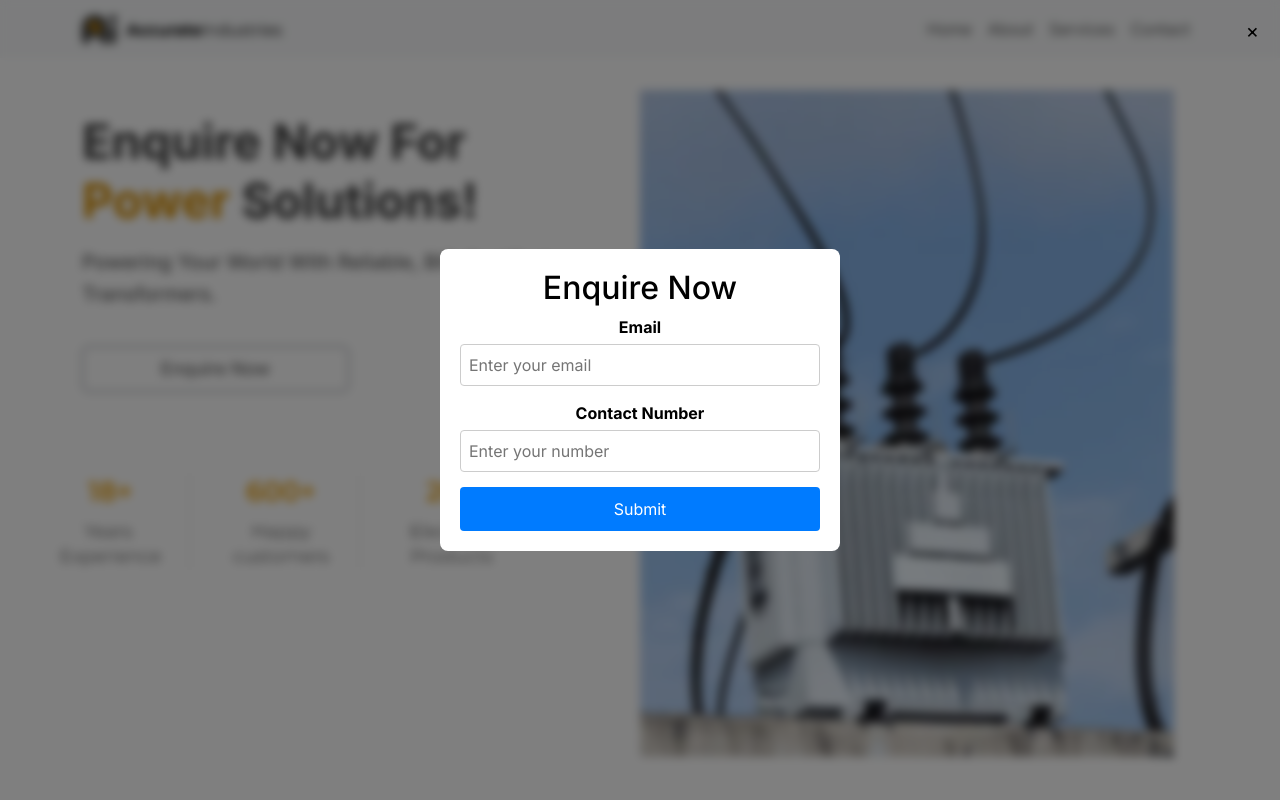
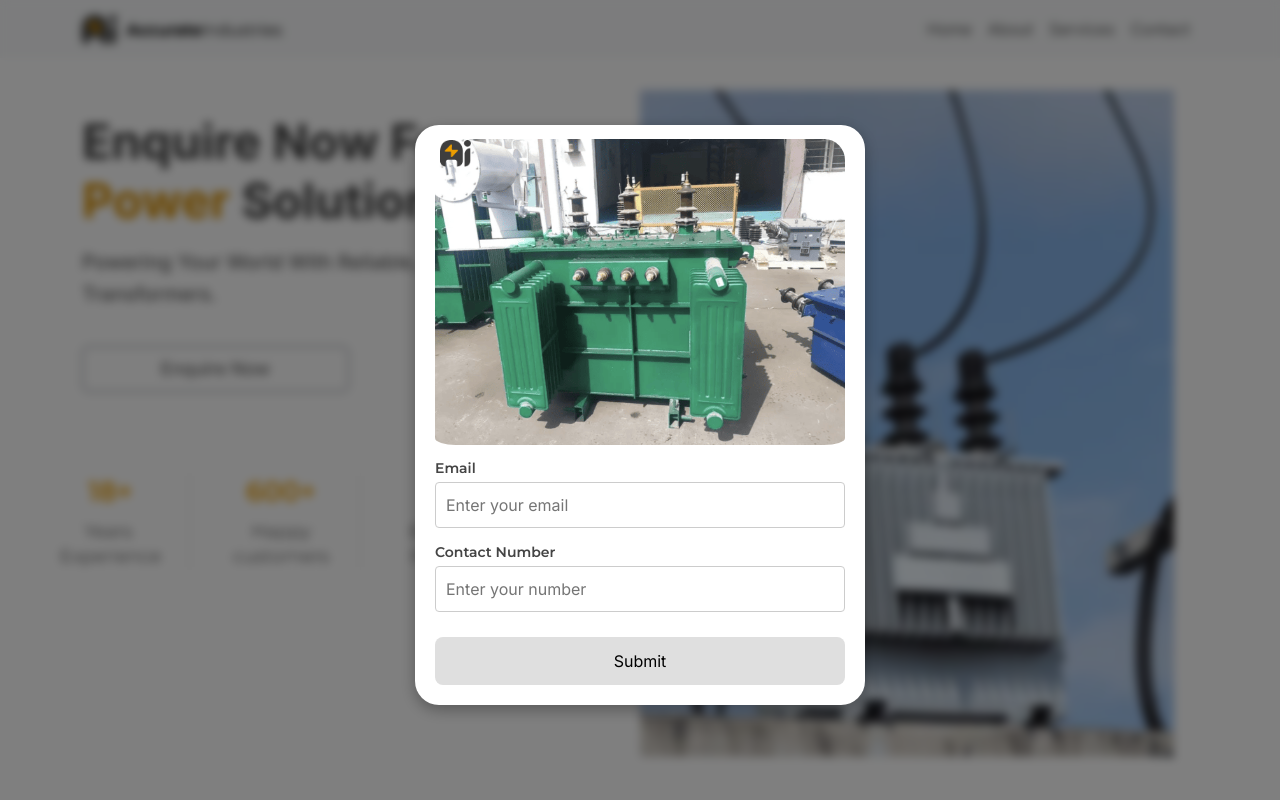
Before and after one commit to nshkarshpandey/Industry_Next, a Next.js app in the folder your-next-app/: page / in a window 1280 px wide. Shown: the top 800 px of the page. Built offline with nearby package versions, Linux system fonts and the light colour scheme.

Commit message:
Popup push

```diff
--- a/your-next-app/src/app/globals.css
+++ b/your-next-app/src/app/globals.css
@@ -393,7 +393,6 @@ background-color: #D68E00 !important;
 }
 
 
-
 /* Small devices (portrait tablets and large phones, 600px and up) */
 @media only screen and (min-width: 600px) {
   #btn-1 {
--- a/your-next-app/src/components/PopupForm.tsx
+++ b/your-next-app/src/components/PopupForm.tsx
@@ -1,38 +1,128 @@
-"use client"; // Required for useState in Next.js (App Router)
+"use client";
 
 import React, { useState } from "react";
 import styles from "./popupform.module.css";
+import Image from "next/image";
+import emailjs from "emailjs-com";
 
 interface PopupFormProps {
-  onClose: () => void; // ✅ Define prop type
+  onClose: () => void;
 }
 
 const PopupForm: React.FC<PopupFormProps> = ({ onClose }) => {
-  const [isOpen, setIsOpen] = useState(true); // ✅ Start with open popup
+  const [isOpen, setIsOpen] = useState(true);
+  const [email, setEmail] = useState("");
+  const [phone, setPhone] = useState("");
+  const [error, setError] = useState("");
+  const [message, setMessage] = useState("");
 
   const handleClose = () => {
     setIsOpen(false);
-    onClose(); // ✅ Notify parent (HomePage) to remove popup
+    onClose();
+  };
+
+  const validatePhoneNumber = (num: string) => {
+    const regex = /^[6-9]\d{9}$/;
+    return regex.test(num);
+  };
+
+  const handleSubmit = async (e: React.FormEvent) => {
+    e.preventDefault();
+    setError("");
+    setMessage("");
+
+    if (!email || !phone) {
+      setError("All fields are required.");
+      return;
+    }
+
+    if (!validatePhoneNumber(phone)) {
+      setError("Enter a valid 10-digit Indian mobile number.");
+      return;
+    }
+
+    const templateParams = {
+      email,
+      phone,
+    };
+
+    try {
+      const response = await emailjs.send(
+        'service_d9b37wc',
+        'template_j70jglf',
+        templateParams,
+        'gU60jRdet83OlCBMT'
+      );
+
+      if (response.status === 200) {
+        setMessage("Your message has been sent successfully!");
+        setEmail("");
+        setPhone("");
+      } else {
+        setError("Failed to send your message. Please try again.");
+      }
+    }
+    catch (error) {
+      console.error("Failed to send the message:", error); // ✅ Logs error to console
+      }
   };
 
   return (
     isOpen && (
       <div className={styles.overlay}>
-        <div className={styles.popup}>
+        {/* Close Button */}
+        <div className={styles.closeBtnContainer}>
           <button className={styles.closeBtn} onClick={handleClose}>
             &times;
           </button>
-          <h2>Enquire Now</h2>
-          <form>
+        </div>
+
+        <div className={styles.popup}>
+          {/* Small Icon */}
+          <div className={styles.smallImage}>
+            <Image src="/images/pop.png" alt="Small Icon" width={31} height={26.46} />
+          </div>
+
+          {/* Main Image */}
+          <div className={styles.imageContainer}>
+            <Image
+              src="/images/about.png"
+              alt="Popup Image"
+              width={16}
+              height={9}
+              layout="responsive"
+              style={{ borderRadius: "21px", paddingBottom: "14px", marginTop: "10px" }}
+            />
+          </div>
+
+          {/* Form */}
+          <form onSubmit={handleSubmit}>
             <div className={styles.formGroup}>
               <label>Email</label>
-              <input type="email" placeholder="Enter your email" required />
+              <input
+                type="email"
+                placeholder="Enter your email"
+                value={email}
+                onChange={(e) => setEmail(e.target.value)}
+                required
+              />
             </div>
             <div className={styles.formGroup}>
               <label>Contact Number</label>
-              <input type="tel" placeholder="Enter your number" required />
+              <input
+                type="tel"
+                placeholder="Enter your number"
+                value={phone}
+                onChange={(e) => setPhone(e.target.value)}
+                required
+              />
             </div>
-            <button type="submit" className={styles.submitBtn} onClick={handleClose}>
+
+            {/* Error & Success Messages */}
+            {error && <p className={styles.error}>{error}</p>}
+            {message && <p className={styles.success}>{message}</p>}
+
+            <button type="submit" className={styles.submitBtn}>
               Submit
             </button>
           </form>
--- a/your-next-app/src/components/popupform.module.css
+++ b/your-next-app/src/components/popupform.module.css
@@ -1,4 +1,4 @@
-/* PopupForm.module.css */
+/* ✅ Dark Background with Blur */
 .overlay {
     position: fixed;
     top: 0;
@@ -6,62 +6,171 @@
     width: 100%;
     height: 100%;
     background: rgba(0, 0, 0, 0.5);
-    /* ✅ Dark semi-transparent background */
+    /* Semi-transparent background */
     backdrop-filter: blur(5px);
-    /* ✅ Blur effect */
+    /* Blur effect */
     display: flex;
     align-items: center;
     justify-content: center;
     z-index: 1000;
-    /* ✅ Ensure it’s above all other content */
+    /* Ensures popup is on top */
 }
 
+/* ✅ Popup Box */
 .popup {
     background: white;
     padding: 20px;
-    border-radius: 8px;
+    padding-top: 4px;
+    border-radius: 24px;
     width: 90%;
-    max-width: 400px;
+    max-width: 450px;
     text-align: center;
+    position: relative;
+    top: 15px;
+    box-shadow: 0px 5px 15px rgba(0, 0, 0, 0.3);
 }
 
+
+.closeBtnContainer {
+    position: absolute;
+    top: 4px;
+    /* Moves above the form */
+    left: 50%;
+    transform: translateX(-50%);
+    background: white;
+    width: 40px;
+    height: 40px;
+    border-radius: 50%;
+    display: flex;
+    align-items: center;
+    justify-content: center;
+    box-shadow: 0px 2px 10px rgba(0, 0, 0, 0.2);
+}
+
+.closeBtnContainer:hover {
+    background: #B48230;
+    color: #fff;
+}
+
+/* ✅ Close Button Inside the Popup */
 .closeBtn {
+    font-size: 24px;
+    font-weight: bold;
+    border: none;
+    background: none;
+    cursor: pointer;
+    color: #333;
+}
+
+.closeBtnContainer:hover .closeBtn {
+  color: white;
+}
+
+
+.smallImage {
     position: absolute;
     top: 15px;
-    right: 15px;
-    border: none;
-    background: none;
-    font-size: 20px;
-    cursor: pointer;
+    left: 15px;
+    width: 50px;
+    height: 50px;
 }
 
+/* ✅ Image Container */
+/* .imageContainer {
+    display: flex;
+    justify-content: center;
+    margin-bottom: 10px;
+} */
+
+/* ✅ Form Groups */
 .formGroup {
     margin-bottom: 15px;
+    text-align: left;
+    /* ✅ Aligns labels to the left */
 }
 
 .formGroup label {
     display: block;
-    font-weight: bold;
     margin-bottom: 5px;
+    color: #444;
+    font-family: Montserrat;
+    font-size: 14px;
+    font-style: normal;
+    font-weight: 600;
+    line-height: normal;
 }
 
 .formGroup input {
     width: 100%;
-    padding: 8px;
+    padding: 10px;
     border: 1px solid #ccc;
     border-radius: 4px;
+    text-align: left;
+    /* ✅ Ensures text is left-aligned */
 }
 
+/* ✅ Submit Button */
 .submitBtn {
     width: 100%;
-    padding: 10px;
-    background-color: #007bff;
-    color: white;
+    padding: 12px;
+    background-color: #DFDFDF;
+    color: #000;
     border: none;
-    border-radius: 4px;
+    border-radius: 8px;
     cursor: pointer;
+    font-size: 16px;
+    margin-top: 10px;
 }
 
 .submitBtn:hover {
-    background-color: #0056b3;
+    background-color: #B48230;
+    color: #fff;
 }
+
+.error {
+    color: red;
+    font-size: 14px;
+    margin-top: 5px;
+}
+
+.success {
+    color: green;
+    font-size: 14px;
+    margin-top: 5px;
+}
+
+
+@media (max-width: 600px) {
+    .closeBtnContainer {
+            top: 20%;
+        }
+}
+
+@media only screen and (min-width: 600px) {
+.closeBtnContainer {
+        top: 20%;
+    }
+}
+
+/* Medium devices (landscape tablets, 768px and up) */
+@media only screen and (min-width: 768px) {
+    .closeBtnContainer {
+            top: 20%;
+        }
+}
+
+/* Large devices (laptops/desktops, 992px and up) */
+@media only screen and (min-width: 992px) {
+.closeBtnContainer {
+        top: 4px;
+    }
+
+}
+
+/* Extra large devices (large laptops and desktops, 1200px and up) */
+@media only screen and (min-width: 1200px) {
+    .closeBtnContainer {
+            top: 20%;
+        }
+
+}
```
Also changed, not shown: your-next-app/public/images/pop.png (added).
